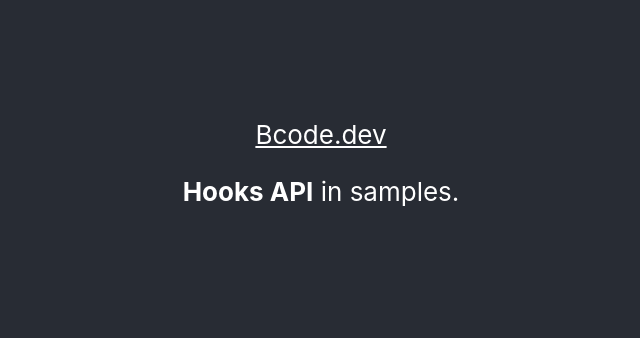
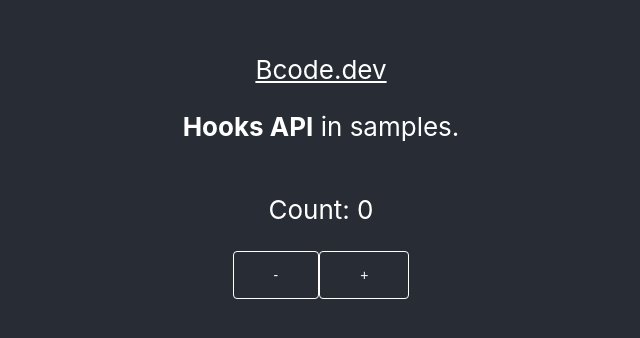
Before and after one commit to axbarchuk/react-hooks-samples, a React (Create React App) app: page / in a window 1280 px wide. Shown: the part 224-562 px from the top of the page, without its empty margins (319-959 px from the left). Built offline with nearby package versions, Linux system fonts and the light colour scheme.

Commit message:
Sample of using reducer hook.

```diff
--- a/src/App.jsx
+++ b/src/App.jsx
@@ -1,4 +1,4 @@
-import React from 'react'
+import React, {useReducer} from 'react'
 import './App.css'
 
 const App = () => {
@@ -7,9 +7,42 @@
             <header className="App-header">
                 <a href="https://bcode.dev">Bcode.dev</a>
                 <p><b>Hooks API</b> in samples.</p>
+
+                <MyCounter />
             </header>
         </div>
     )
 }
 
+const initialState = {count: 0}
+const Action = {
+    INCREMENT: 'increment',
+    DECREMENT: 'decrement',
+}
+
+const reducer = (state, action) => {
+    switch (action.type) {
+        case Action.INCREMENT:
+            return {count: state.count + 1}
+        case Action.DECREMENT:
+            return {count: state.count - 1}
+        default:
+            throw new Error()
+    }
+}
+
+const MyCounter = () => {
+    const [state, dispatch] = useReducer(reducer, initialState)
+    return (
+        <>
+            <p>Count: {state.count}</p>
+            <div>
+                <button onClick={() => dispatch({type: Action.DECREMENT})}>-</button>
+                <button onClick={() => dispatch({type: Action.INCREMENT})}>+</button>
+            </div>
+        </>
+    )
+}
+
+
 export default App
```
